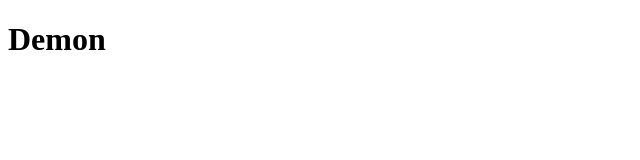
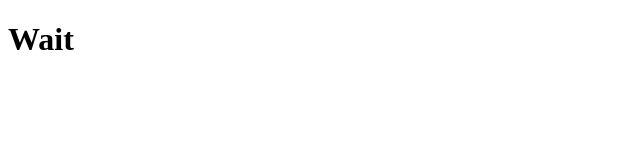
Before and after one commit to RevathiAnnepu/first-pro, a plain HTML site: page demon2.html in a window 1280 px wide. Shown: the full height of the page, 0-640 px from the left. Drawn offline with Linux system fonts and the light colour scheme.

Commit message:
added a demon html file

```diff
--- a/demon2.html
+++ b/demon2.html
@@ -7,6 +7,6 @@
     <title>Document</title>
 </head>
 <body>
-    <h1>Demon</h1>
+    <h1>Wait</h1>
 </body>
 </html>
```
